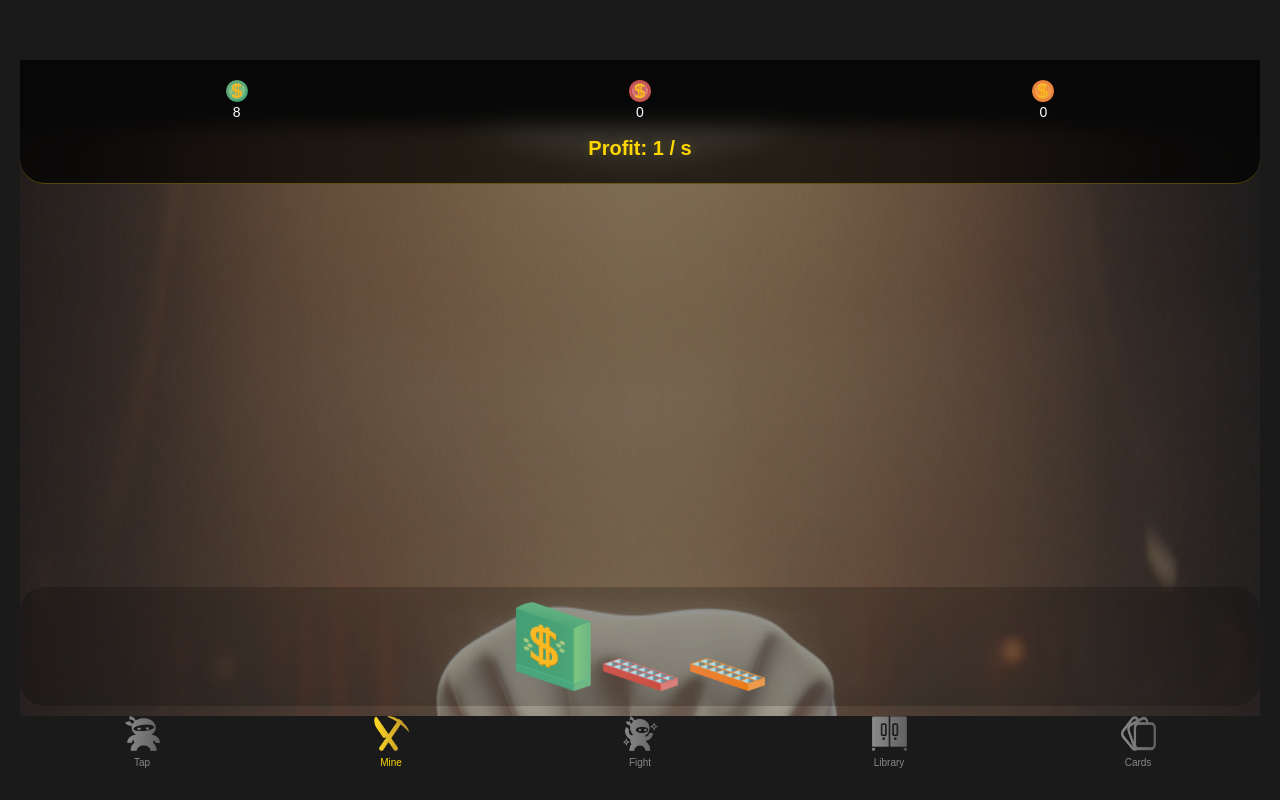
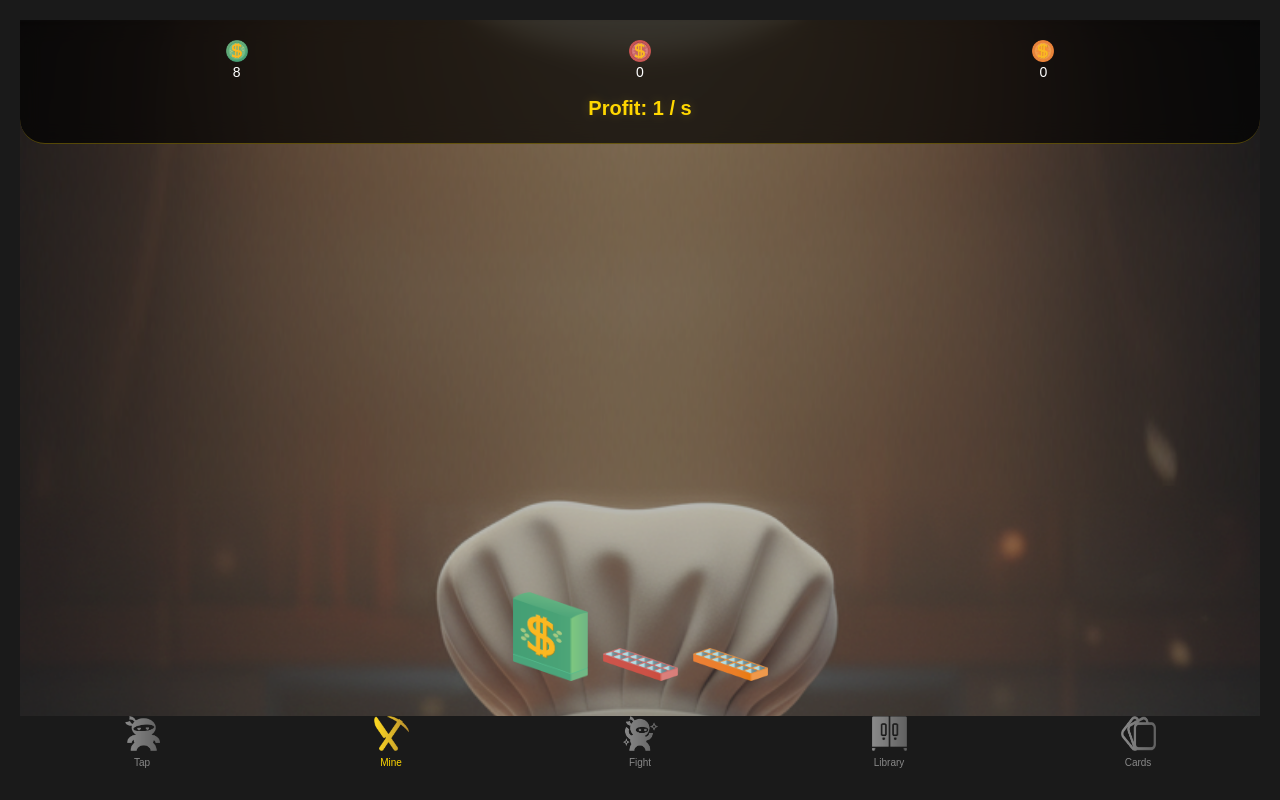
Before and after one commit to sizix21/ninja-gold-game, a Next.js app: page / in a window 1280 px wide. Both pictures are taken after a click on the button "Mine". Built offline with nearby package versions, Linux system fonts and the light colour scheme.

Commit message:
Add files via upload

```diff
--- a/app/page.tsx
+++ b/app/page.tsx
@@ -124,7 +124,7 @@ export default function Home() {
 
 
       {/* Main Container */}
-      <div style={{ flex: 1, display: "flex", flexDirection: "column", width: "100%", marginTop: "40px" }}>
+      <div style={{ flex: 1, display: "flex", flexDirection: "column", width: "100%", marginTop: "0px" }}>
 
         {activeTab === "Tap" ? (
           <div style={{ flex: 1, display: "flex", flexDirection: "column" }}>
@@ -175,7 +175,8 @@ export default function Home() {
     padding: "0px", // پدینگ بالا را صفر کردیم (0 اول)
     position: "relative",
     height: "100%",
-    overflow: "hidden"
+    overflow: "hidden",
+    backgroundColor: "#1a1a1a" // رنگ پس‌زمینه رزرو
           }}>
             {/* ۱. پنل آمار بالا - کاملاً چسبیده به سقف */}
     <div style={{
@@ -184,8 +185,9 @@ export default function Home() {
       backdropFilter: "blur(10px)",
       borderRadius: "0 0 25px 25px", // لبه‌های پایین گرد، لبه‌های بالا صاف
       padding: "20px 15px",
-      zIndex: 2,
-      borderBottom: "1px solid rgba(255,215,0,0.3)" // یک خط طلایی ظریف زیر باکس
+      zIndex: 10,
+      borderBottom: "1px solid rgba(255,215,0,0.3)", // یک خط طلایی ظریف زیر باکس
+      marginTop: "0px" // اطمینان از حذف مارجین
     }}>
         <div style={{ display: "flex", justifyContent: "space-around", marginBottom: "10px" }}>
            <div style={{textAlign: "center"}}><img src="/currency-c.png" style={{width: "22px"}}/><p style={{margin:0, fontSize: "14px"}}>{greenCoins.toLocaleString()}</p></div>
@@ -205,10 +207,10 @@ export default function Home() {
             {/* ۱. تصویر ربات به عنوان بک‌گراند بزرگ */}
             <div style={{
               position: "absolute",
-              top: "10%",
-              left: "50%",
-              transform: "translateX(-50%)",
-              width: "100%", // بزرگتر از عرض صفحه برای جلوه بیشتر
+              top: "0%",
+              left: "0%",
+              width: "100%",
+              height: "100%",
               opacity: 0.7,   // کمی کمرنگ که نوشته‌ها خوانا باشند
               zIndex: 0,      // رفتن به پشت همه المان‌ها
               pointerEvents: "none"
@@ -221,16 +223,16 @@ export default function Home() {
 
             {/* ۴. بخش کارتریج‌ها - حالا کاملاً پایین قرار می‌گیرد */}
             <div style={{
-              width: "100%",
+              width: "90%",
               display: "flex",
               justifyContent: "center",
               alignItems: "flex-end", // هم‌راستایی از پایین تصاویر
-              gap: "12px",
-              zIndex: 2,
-              marginBottom: "10px", // فاصله از لبه فوتر
+              gap: "15px",
+              zIndex: 5,
+              marginBottom: "20px", // فاصله از لبه فوتر
               padding: "15px",
-              backgroundColor: "rgba(0,0,0,0.2)",
-              borderRadius: "25px"
+              borderRadius: "20px"
+
             }}>
                <img src={isGreenOn ? "/cartridge-green-on.png" : "/cartridge-green-off.png"} style={{ width: "75px", height: "auto" }} />
                <img src="/cartridge-red-free.png" style={{ width: "75px", height: "auto" }} />
```
